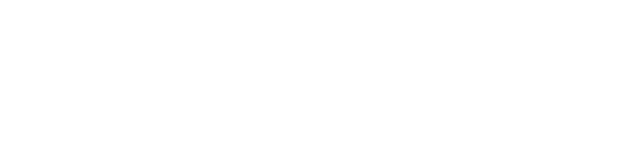
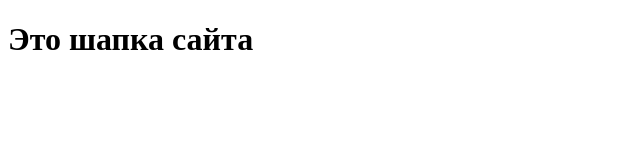
Before and after one commit to Ivan-Hrytsenok/github-tutorial, a plain HTML site: page index.html in a window 1280 px wide. Shown: the whole page, without its empty margins (0-640 px from the left). Drawn offline with Linux system fonts and the light colour scheme.

Commit message:
Шапка сайта

```diff
--- a/index.html
+++ b/index.html
@@ -8,5 +8,7 @@
 </head>
 <body>
 
+    <h1>Это шапка сайта</h1>
+
 </body>
 </html>
```
